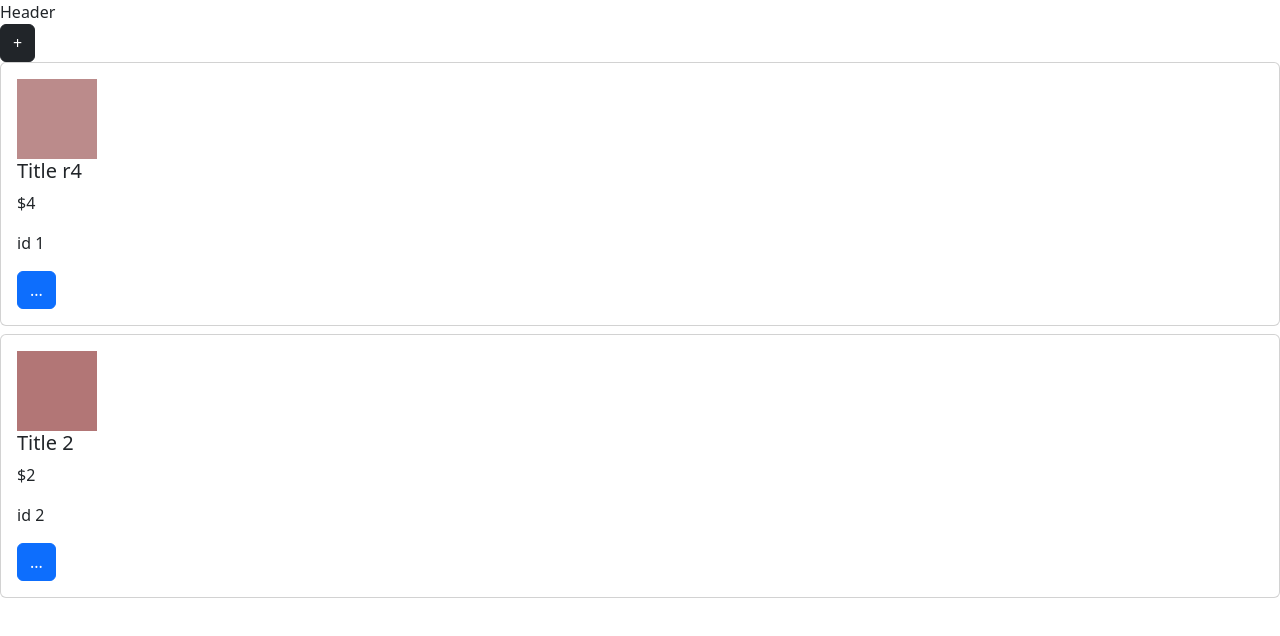
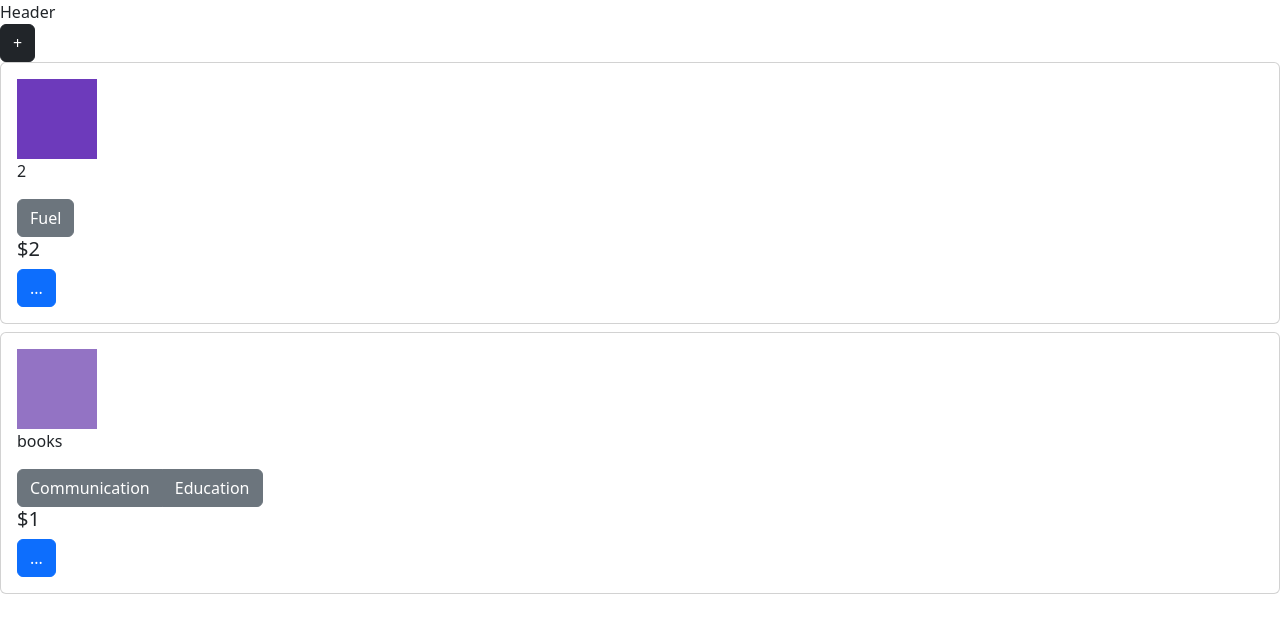
Before and after one commit to LinhLe2307/Expense_Tracking_App_Typescript_React, a React (Create React App) app: page / in a window 1280 px wide. Shown: the top 636 px of the page. Built offline with nearby package versions, Linux system fonts and the light colour scheme; data requests are answered from the project's data file.

Commit message:
Change form

```diff
--- a/db.json
+++ b/db.json
@@ -1,15 +1,22 @@
 {
   "notes": [
     {
-      "title": "r4",
-      "price": "4",
-      "color": "#bb8b8b",
+      "title": "2",
+      "price": "2",
+      "categories": [
+        "Fuel"
+      ],
+      "color": "#6d3abb",
       "id": 1
     },
     {
-      "title": "2",
-      "price": "2",
-      "color": "#b27676",
+      "title": "books",
+      "price": "1",
+      "categories": [
+        "Communication",
+        "Education"
+      ],
+      "color": "#9373c4",
       "id": 2
     }
   ]
--- a/src/components/Card/ExpenseForm.tsx
+++ b/src/components/Card/ExpenseForm.tsx
@@ -1,6 +1,7 @@
 import Modal from 'react-bootstrap/Modal';
 import Button from 'react-bootstrap/Button';
 import ButtonGroup from 'react-bootstrap/ButtonGroup';
+import FloatingLabel from 'react-bootstrap/FloatingLabel'
 import { useState } from "react";
 import { useAppDispatch } from '../../app/hooks';
 import { addNewExpense, editExpense, deleteExpense } from '../../features/expense/expenseSlice';
@@ -25,13 +26,15 @@ function ExpenseForm ({typeForm, handleClose, show }: MyProps){
     const [inputExpense, setInputExpense] = useState<ExpenseModel>({
         title: "",
         price: 0,
+        categories: [],
         color: ""
     })
 
     const handleInputExpense = (e:React.ChangeEvent<HTMLInputElement>):void => {
         setInputExpense({
             ...inputExpense,
-            [e.target.name] : e.target.value
+            [e.target.name] : e.target.value,
+            categories: selectedCategories
         })
     }
 
@@ -63,38 +66,57 @@ function ExpenseForm ({typeForm, handleClose, show }: MyProps){
           <Form onSubmit={(e) => submitHandler(e, typeForm)}>
              <Row className="mb-3">
             <Form.Group className="mb-3">
-              <Form.Label>Title</Form.Label>
+              <FloatingLabel
+                controlId="titleInput"
+                label="Enter title"
+              >
                 <Form.Control
                   required
                   name="title"
                   type="text"
-                placeholder="Please input title"
+                  placeholder="Enter Title"
                   onChange={handleInputExpense}/>
+              </FloatingLabel>
             </Form.Group>
 
             <Form.Group className="mb-3">
-              <Form.Label>Price</Form.Label>
+              <InputGroup className="mb-3">
                 <InputGroup.Text>$</InputGroup.Text>
+              <FloatingLabel
+                controlId="priceInput"
+                label="Enter Price"
+              >
                 <Form.Control
                   required
                   name="price"
                   type="number"
                   placeholder="Enter Price"
                   onChange={handleInputExpense}/>
+              </FloatingLabel>
                 <InputGroup.Text>.00</InputGroup.Text>
+              </InputGroup>
             </Form.Group>
 
             <Form.Group className="mb-3">
               <Form.Label>Categories</Form.Label>
               <Dropdown>
                 <Dropdown.Toggle variant="success" id="dropdown-basic">
-                  Dropdown Button
+                  Choose category
                 </Dropdown.Toggle>
 
-                <Dropdown.Menu>
+                <Dropdown.Menu >
                   {["Communication", "Education", "Accomodation", "Fuel"]
-                .map(item => <Dropdown.Item onClick={()=> handleSelectedCategories(item)}>{item}</Dropdown.Item>)}
+                    .map(item => (
+                        <Dropdown.Item
+                          onClick={()=> handleSelectedCategories(item)}
+                          eventKey={item}
+                          key={item}
+                        >
+                          {item}
+                        </Dropdown.Item>
+                  ))}
                   </Dropdown.Menu>
+
               </Dropdown>
               {/* <ButtonGroup aria-label="Basic example">
                 {["Communication", "Education", "Accomodation", "Fuel"]
@@ -114,7 +136,10 @@ function ExpenseForm ({typeForm, handleClose, show }: MyProps){
             </Form.Group>
 
             <Modal.Footer>
-              <Button variant="secondary" onClick={handleClose} type="button">
+              <Button variant="secondary" onClick={()=>{
+                handleClose();
+                window.location.reload()
+              }} type="button">
                 Close
               </Button>
               <Button variant="primary" type="submit">Submit</Button>
@@ -123,7 +148,10 @@ function ExpenseForm ({typeForm, handleClose, show }: MyProps){
           </Form>
             {
               typeForm === "edit"
-              ? <Button variant="secondary" onClick={()=>dispatch(deleteExpense())} type="button">
+              ? <Button variant="secondary" onClick={()=>{
+                    dispatch(deleteExpense());
+                    window.location.reload()
+                  }} type="button">
                 Delete
               </Button>
               : ""
--- a/src/components/Card/SingleCard.tsx
+++ b/src/components/Card/SingleCard.tsx
@@ -1,5 +1,8 @@
 import Button from 'react-bootstrap/Button';
 import Card from 'react-bootstrap/Card';
+import ListGroup from 'react-bootstrap/ListGroup';
+import ButtonGroup from 'react-bootstrap/ButtonGroup';
+import Row from 'react-bootstrap/Row';
 import { useAppDispatch, useAppSelector } from '../../app/hooks';
 import { ExpenseModel } from '../../models/reduxModels';
 import {handleOpenEditExpense} from "../../features/expense/expenseSlice";
@@ -16,9 +19,11 @@ const SingleCard = ({expense, handleShow}: MyProps) => {
     <Card className="mb-2">
         <Card.Body>
             <div style={{backgroundColor: `${expense.color}`, width: "5rem", height: "5rem"}}></div>
-            <Card.Title>Title {expense.title}</Card.Title>
-            <Card.Text>${expense.price}</Card.Text>
-            <Card.Text>id {expense.id}</Card.Text>
+            <Card.Text>{expense.title}</Card.Text>
+            <ButtonGroup  className="me-2" aria-label="Basic example">
+              {expense.categories.map(category => <Button variant="secondary" key={category}>{category}</Button>)}
+            </ButtonGroup>
+            <Card.Title>${expense.price}</Card.Title>
             <Button onClick={()=> {
               dispatch(handleOpenEditExpense(expense.id));
               handleShow()
--- a/src/models/reduxModels.ts
+++ b/src/models/reduxModels.ts
@@ -1,6 +1,7 @@
 export interface ExpenseModel {
     title: string,
     price: number,
+    categories: string[],
     color: string,
     id?: number
 }
```
Lines whose indentation alone changed are shown as unchanged.
